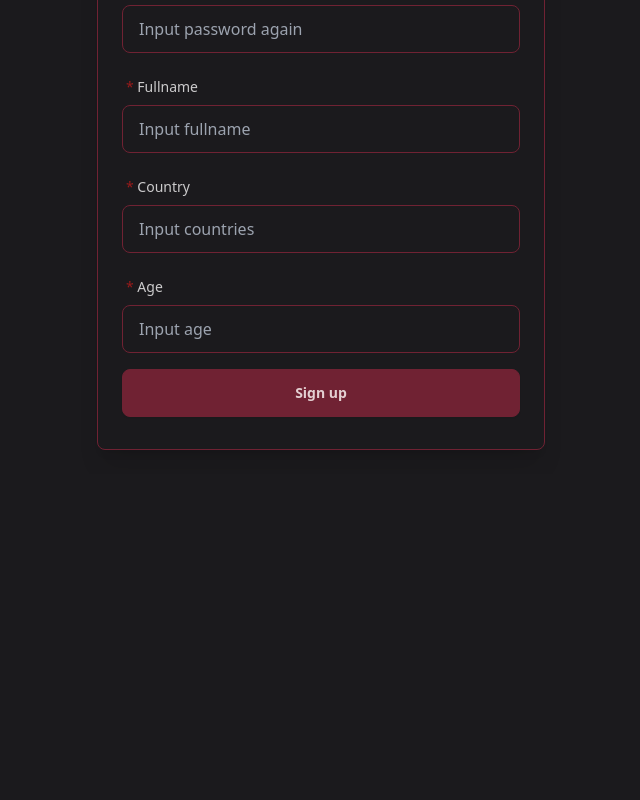
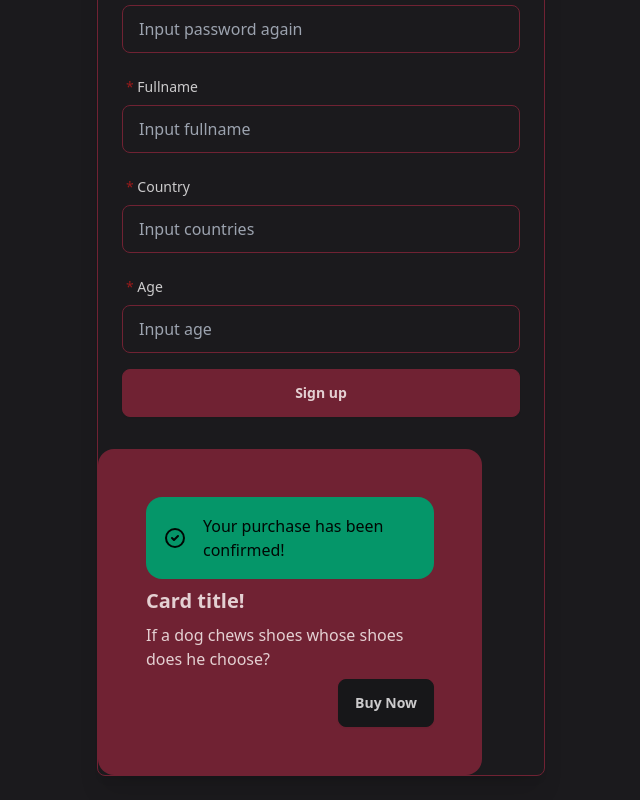
Before and after one commit to alya0809/text-gen, a Vue app in the folder text-generation/: page /signup in a window 1280 px wide. Shown: the part 526-1326 px from the top of the page, without its empty margins (319-959 px from the left). Before the commit the page ends 1000 px from the top, so only its background shows below. Built offline with nearby package versions, Linux system fonts and the light colour scheme.

Commit message:
added form-data format

```diff
--- a/text-generation/views/SignIn.vue
+++ b/text-generation/views/SignIn.vue
@@ -98,16 +98,18 @@ const signIn = async () => {
   };
 
   try {
+    const formData = new FormData();
+    for (const key in data) {
+        formData.append(key, data[key]);
+    }
+
     const response = await fetch(`${BASE_URL}/auth/login`, {
-      method: "POST",
-      headers: {
-        "Content-Type": "application/json",
-      },
-      body: data,
+        method: "POST",
+        body: formData,
     });
 
     if (!response.ok) {
-      throw new Error("Ошибка авторизации");
+        throw new Error("Ошибка авторизации");
     }
 
     const result = await response.json();
--- a/text-generation/views/SignUp.vue
+++ b/text-generation/views/SignUp.vue
@@ -152,6 +152,29 @@
           </button>
         </div>
       </div>
+      <div class="card bg-primary text-primary-content w-96">
+        <div class="card-body">
+          <div role="alert" class="alert alert-success">
+            <svg
+              xmlns="http://www.w3.org/2000/svg"
+              class="h-6 w-6 shrink-0 stroke-current"
+              fill="none"
+              viewBox="0 0 24 24">
+              <path
+                stroke-linecap="round"
+                stroke-linejoin="round"
+                stroke-width="2"
+                d="M9 12l2 2 4-4m6 2a9 9 0 11-18 0 9 9 0 0118 0z" />
+            </svg>
+            <span>Your purchase has been confirmed!</span>
+          </div>
+          <h2 class="card-title">Card title!</h2>
+          <p>If a dog chews shoes whose shoes does he choose?</p>
+          <div class="card-actions justify-end">
+            <button class="btn">Buy Now</button>
+          </div>
+        </div>
+      </div>
     </div>
   </div>
 </template>
@@ -179,11 +202,13 @@ const BASE_URL = import.meta.env.VITE_BASE_URL;
 const registerUser = async () => {
   passwordError.value = "";
   error.value = "";
+  successMessage.value = "";
 
   if (password.value !== confirmPassword.value) {
-    passwordError.value = "Passwords do not match";
+    passwordError.value = "Пароли не совпадают";
     return;
   }
+
   const data = {
     email: email.value,
     password: password.value,
@@ -195,6 +220,12 @@ const registerUser = async () => {
 
   try {
     loading.value = true;
+
+    const formData = new FormData();
+    for (const key in data) {
+      formData.append(key, data[key]);
+    }
+
     const response = await fetch(`${BASE_URL}/auth/register`, {
       method: "POST",
       headers: {
@@ -207,13 +238,15 @@ const registerUser = async () => {
       const errorMessage = await response.text();
       throw new Error(errorMessage || "Ошибка регистрации");
     }
+    // Показываем сообщение и перенаправляем на логин
+    successMessage.value = "Регистрация выполнена успешна! Войдите в аккаунт.";
+    router.push("/signin"); // Переход на страницу логина
 
-    // Перенаправление после успешной регистрации
-    router.push("/");
   } catch (err) {
     error.value = err.message;
   } finally {
     loading.value = false;
   }
 };
+
 </script>
```
